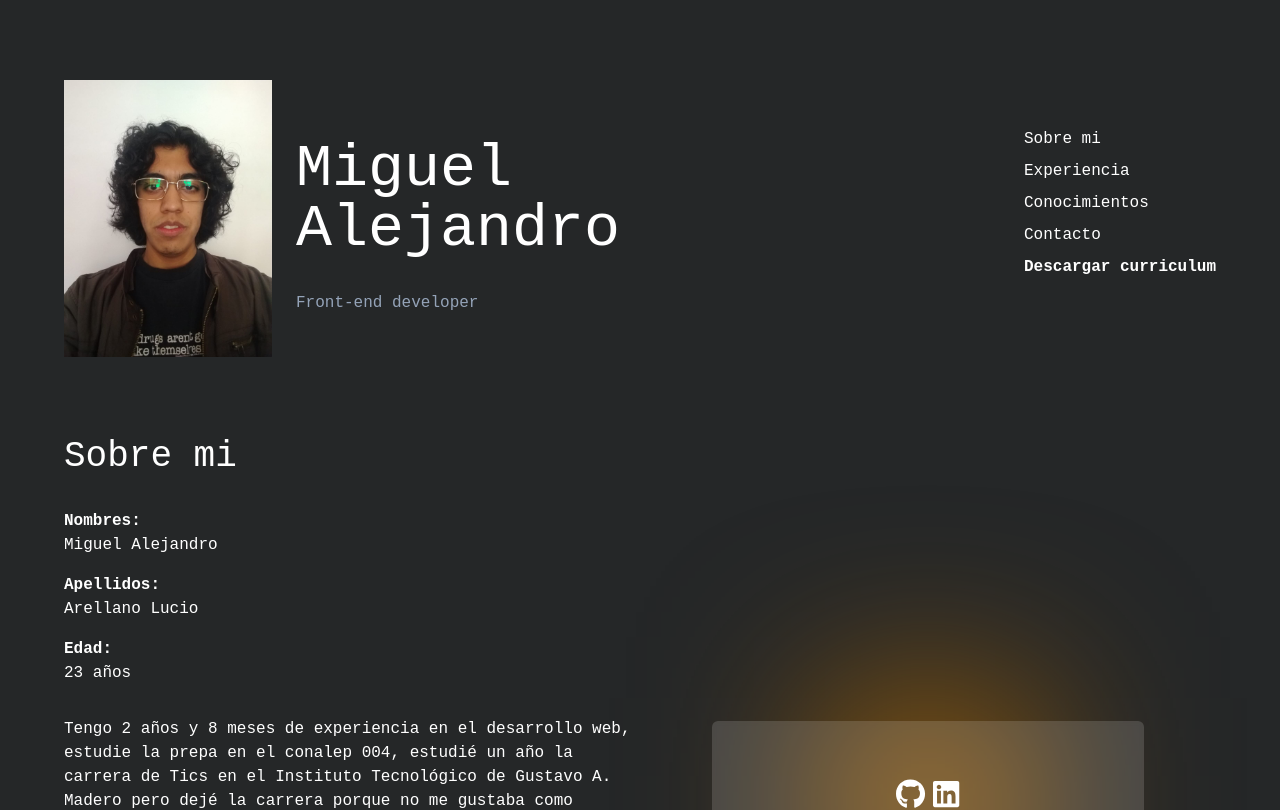
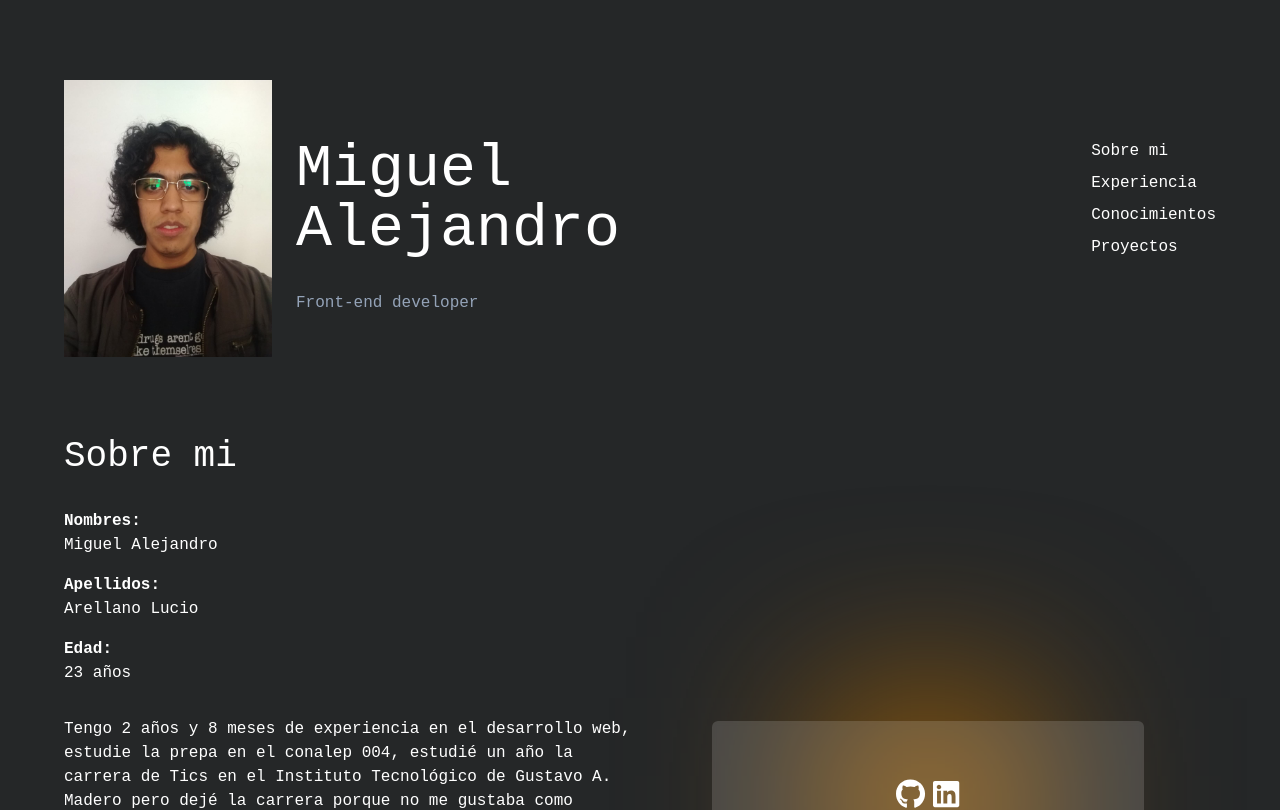
Before and after one commit to Miguel-Alejandro/portafolio, an Angular app: page /home in a window 1280 px wide. Shown: the top 810 px of the page. Built offline with nearby package versions, Linux system fonts and the light colour scheme; a web font is replaced by a local one.

Commit message:
fix:some menu and sidenav options were changed

```diff
--- a/src/app/components/sidenav/sidenav.component.html
+++ b/src/app/components/sidenav/sidenav.component.html
@@ -20,10 +20,7 @@
       <p class="mb-2 text-white" (click)="changeSidenavStatus('about')">Sobre mi</p>
       <p class="mb-2 text-white" (click)="changeSidenavStatus('experience')">Experiencia</p>
       <p class="mb-2 text-white" (click)="changeSidenavStatus('skills')">Conocimientos</p>
-      <p class="mb-2 text-white" (click)="changeSidenavStatus('contact')">Contacto</p>
-      <p class="text-lime-500">
-        <b>Descargar curriculum</b>
-      </p>
+      <p class="mb-2 text-white" (click)="changeSidenavStatus('contact')">Proyectos</p>
     </div>
 
     <div class="sidenav__close mt-8" (click)="openSidemenu()">
--- a/src/app/pages/home/home.component.html
+++ b/src/app/pages/home/home.component.html
@@ -23,39 +23,43 @@
 
   <div class="home_menu hidden md:block md:pr-16">
     <p
-    [ngClass]="{'text-cyan-500': menuState == 'about'}"
-    class="mb-2 text-white cursor-pointer hover:text-cyan-500" (click)="changeHomeSection('about')">Sobre mi</p>
+      class="mb-2 text-white cursor-pointer hover:text-cyan-500"
+      (click)="changeHomeSection('about')"
+    >
+      Sobre mi
+    </p>
     <p
-    [ngClass]="{'text-cyan-500': menuState == 'experience'}"
-    class="mb-2 text-white cursor-pointer hover:text-cyan-500" (click)="changeHomeSection('experience')">
+      class="mb-2 text-white cursor-pointer hover:text-cyan-500"
+      (click)="changeHomeSection('experience')"
+    >
       Experiencia
     </p>
     <p
-     [ngClass]="{'text-cyan-500': menuState == 'skills'}"
-     class="mb-2 text-white cursor-pointer hover:text-cyan-500" (click)="changeHomeSection('skills')">
+      class="mb-2 text-white cursor-pointer hover:text-cyan-500"
+      (click)="changeHomeSection('skills')"
+    >
       Conocimientos
     </p>
     <p
-    [ngClass]="{'text-cyan-500': menuState == 'contact'}"
-    class="mb-2 text-white cursor-pointer hover:text-cyan-500" (click)="changeHomeSection('contact')">Contacto</p>
-    <p class="text-white cursor-pointer hover:text-lime-500">
-      <b>Descargar curriculum</b>
+      class="mb-2 text-white cursor-pointer hover:text-cyan-500"
+      (click)="changeHomeSection('contact')"
+    >
+      Proyectos
     </p>
   </div>
 </div>
 
-
 <div class="my-info" [ngSwitch]="menuState">
-  <div class="my-info__about-me" *ngSwitchCase=" 'about' ">
+  <div class="my-info__about-me" *ngSwitchCase="'about'">
     <app-about-me></app-about-me>
   </div>
-  <div class="my-info__about-me" *ngSwitchCase=" 'experience' ">
+  <div class="my-info__about-me" *ngSwitchCase="'experience'">
     <app-experience></app-experience>
   </div>
-  <div class="my-info__about-me" *ngSwitchCase=" 'skills' ">
+  <div class="my-info__about-me" *ngSwitchCase="'skills'">
     <app-skills></app-skills>
   </div>
-  <div class="my-info__about-me" *ngSwitchCase=" 'contact' ">
+  <div class="my-info__about-me" *ngSwitchCase="'contact'">
     <p>contacto</p>
   </div>
 </div>
```
